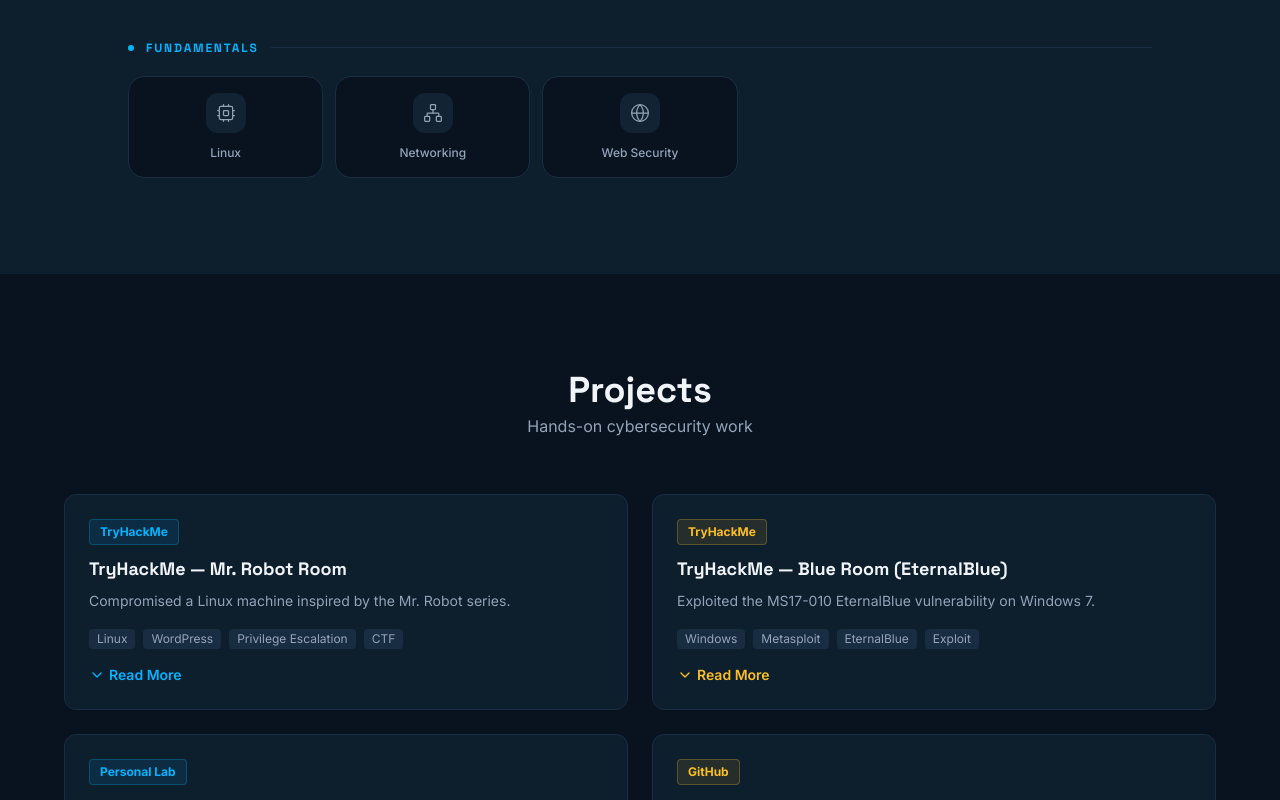
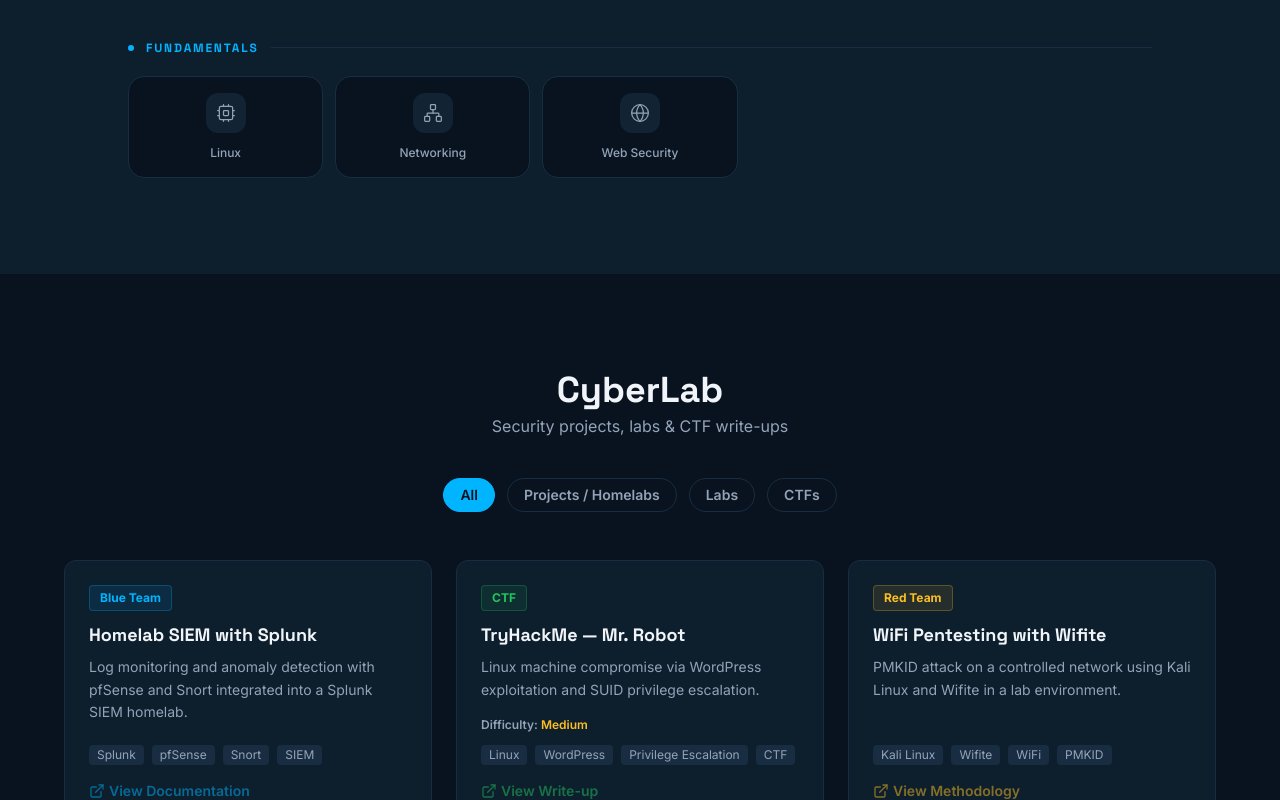
Before and after one commit to AyelenIasich/norman-portfolio, a Next.js app: page / in a window 1280 px wide. Shown: the part 2000-2800 px from the top of the page. Built offline with nearby package versions, Linux system fonts and the light colour scheme.

Commit message:
refactor: remove Projects section from Home and Navbar for streamlined layout

```diff
--- a/app/page.tsx
+++ b/app/page.tsx
@@ -18,7 +18,6 @@
         <Hero />
         <About />
         <Skills />
-        <Projects />
         <CyberLab />
         <Certifications />
         <Contact />
--- a/components/Navbar.tsx
+++ b/components/Navbar.tsx
@@ -26,7 +26,6 @@
     { label: t.nav.home,           id: 'home' },
     { label: t.nav.about,          id: 'about' },
     { label: t.nav.skills,         id: 'skills' },
-    { label: t.nav.projects,       id: 'projects' },
     { label: t.nav.cyberlab,       id: 'cyberlab' },
     { label: t.nav.certifications, id: 'certifications' },
     { label: t.nav.contact,        id: 'contact' },
```
